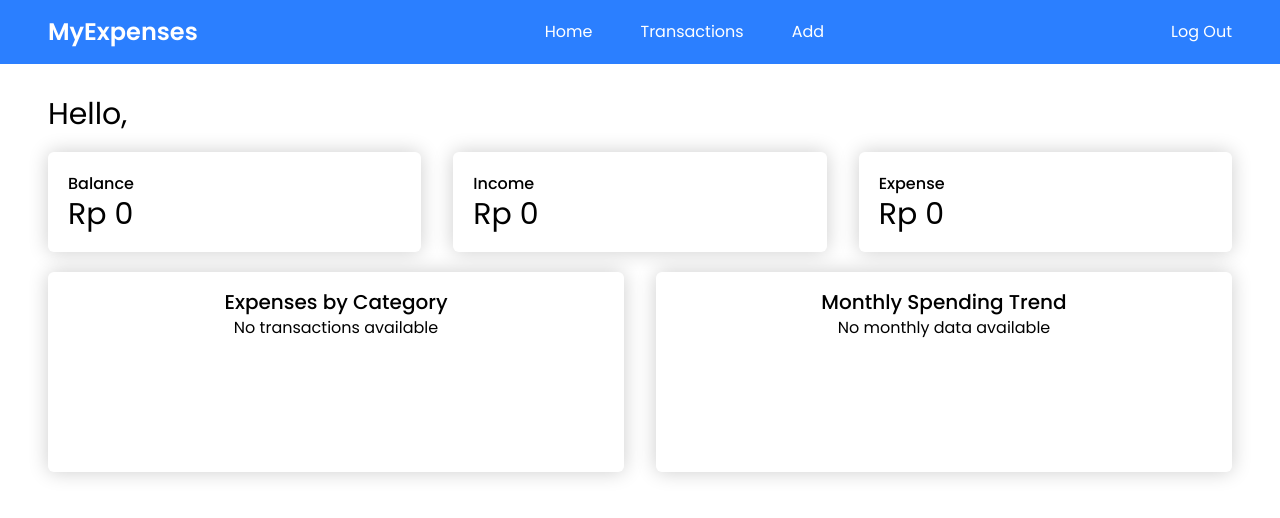
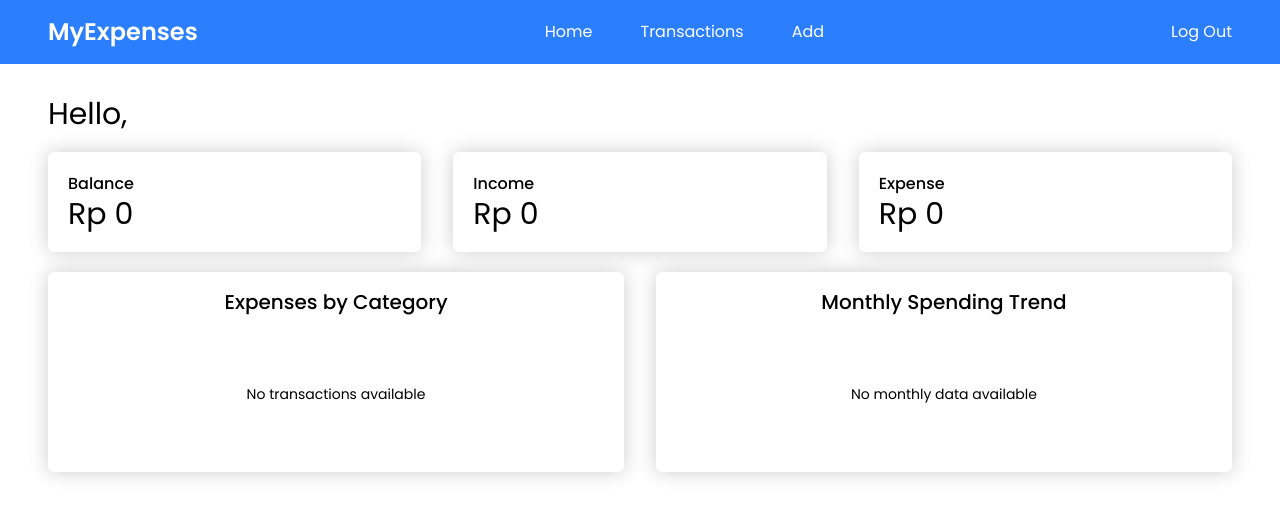
Before and after one commit to ranggadwias/my-expenses, a React (Vite) app in the folder frontend/: page / in a window 1280 px wide. Shown: the top 518 px of the page. Built offline with nearby package versions, Linux system fonts and the light colour scheme; no server answers; sample sign-in values are in the browser's storage; what chartjs-plugin-datalabels would draw is missing.

Commit message:
feat: center empty state message in Card component

```diff
--- a/frontend/src/pages/Dashboard.jsx
+++ b/frontend/src/pages/Dashboard.jsx
@@ -35,14 +35,18 @@ const Dashboard = () => {
         <CardRowContainer>
           <Card title="Expenses by Category">
             {expensePerCategory.length === 0 ? (
-              "No transactions available"
+              <div className="flex items-center justify-center h-full text-sm">
+                No transactions available
+              </div>
             ) : (
               <CategoryPieChart data={expensePerCategory} />
             )}
           </Card>
           <Card title="Monthly Spending Trend">
             {isMonthlyEmpty ? (
-              "No monthly data available"
+              <div className="flex items-center justify-center h-full text-sm">
+                No monthly data available
+              </div>
             ) : (
               <MonthlyTrendChart data={monthlyExpenses} />
             )}
```
